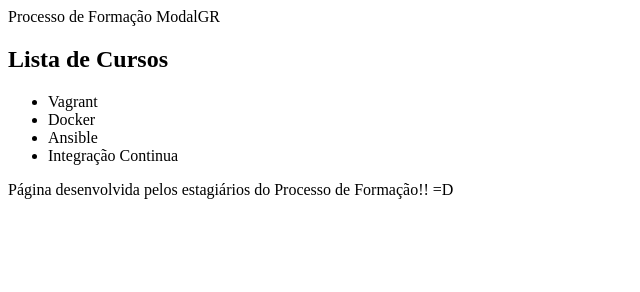
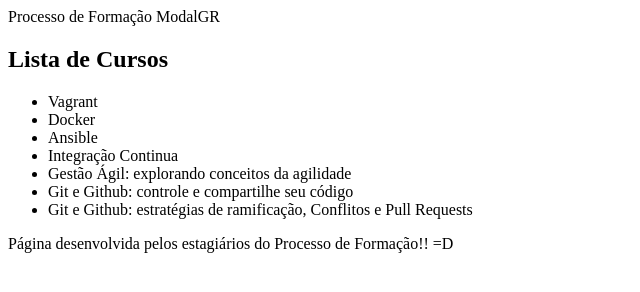
Before and after one commit to PedroMarques04/EstudosGit, a plain HTML site: page index.html in a window 1280 px wide. Shown: the whole page, without its empty margins (0-640 px from the left). Drawn offline with Linux system fonts and the light colour scheme.

Commit message:
Cursos dos estagiarios adicionados a lista de cursos

```diff
--- a/index.html
+++ b/index.html
@@ -18,6 +18,9 @@
         <li>Docker</li>
         <li>Ansible</li>
         <li>Integração Continua</li>
+        <li>Gestão Ágil: explorando conceitos da agilidade</li>
+        <li>Git e Github: controle e compartilhe seu código</li>
+        <li>Git e Github: estratégias de ramificação, Conflitos e Pull Requests</li>
       </ul>
 
     </section>
```
